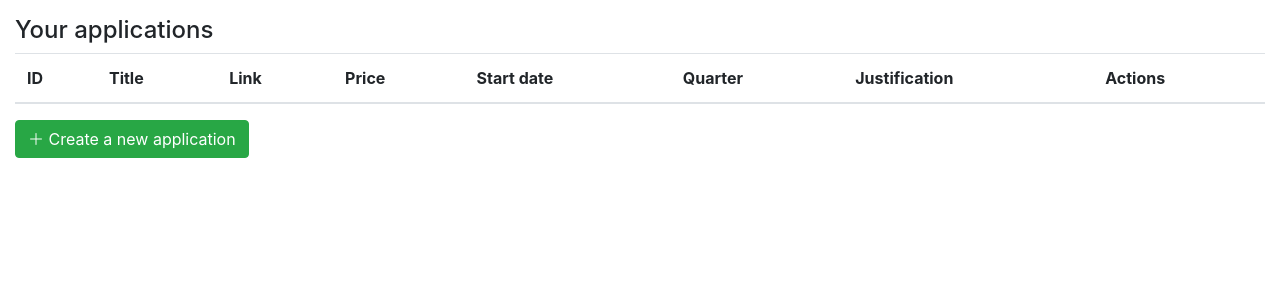
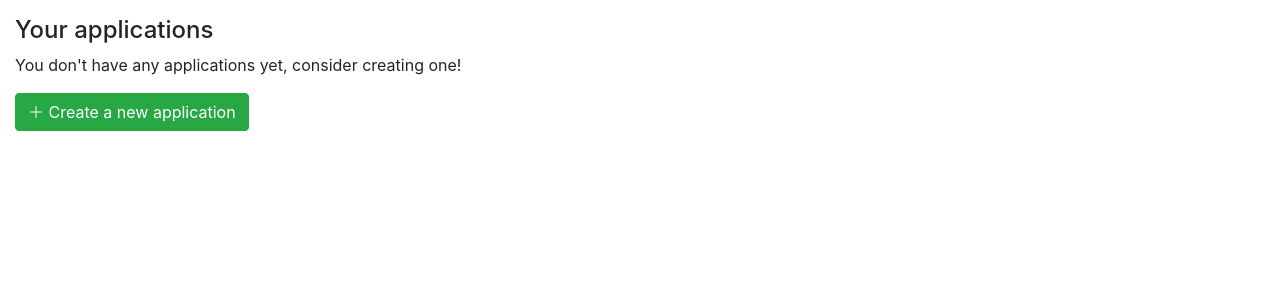
Before and after one commit to vadimkerr/spda, a Django app: page /applications/list/ in a window 1280 px wide. Shown: the part 56-356 px from the top of the page. Run offline with Django 3.2, Linux system fonts and the light colour scheme; a user stored in the database is signed in; data that the repository does not hold is empty; some libraries are stand-ins or nearby versions.

Commit message:
small frontend improvements

```diff
--- a/src/content/templates/engine/application_list.html
+++ b/src/content/templates/engine/application_list.html
@@ -5,6 +5,7 @@
 
 {% block content %}
     <h4>Your applications</h4>
+    {% if application_list %}
         <table class="table">
             <thead>
             <tr>
@@ -24,8 +25,8 @@
                     <td>{{ application.pk }}</td>
                     <td>{{ application.title }}</td>
                     <td>{{ application.link }}</td>
-                <td>{{ application.price }}</td>
-                <td>{{ application.start_date }}</td>
+                    <td>{{ application.price|default_if_none:"—" }}</td>
+                    <td>{{ application.start_date|default_if_none:"—" }}</td>
                     <td>{{ application.quarter }}</td>
                     <td>
                         {% if application.justification|length <= 30 %}
@@ -50,7 +51,13 @@
             {% endfor %}
             </tbody>
         </table>
+    {% else %}
+        <p>You don't have any applications yet, consider creating one!</p>
+    {% endif %}
+    <p>
         <a href="{% url 'engine:create' %}">
             <button class="btn btn-success"><i class="bi bi-plus-lg"></i> Create a new application</button>
         </a>
+    </p>
+
 {% endblock %}
--- a/src/engine/models.py
+++ b/src/engine/models.py
@@ -15,6 +15,6 @@ class Application(models.Model):
     title = models.CharField(max_length=200)
     link = models.URLField()
     price = models.CharField(max_length=50, null=True, default=None)
-    start_date = models.DateField(null=True, default=None)
+    start_date = models.DateField(null=True, default=None, help_text="Format: YYYY-MM-DD")
     quarter = models.PositiveSmallIntegerField(choices=Quarter.choices)
-    justification = models.TextField()
+    justification = models.TextField(help_text="Why this course is important for you?")
```
Also changed, not shown: src/engine/migrations/0001_initial.py. Lines whose indentation alone changed are shown as unchanged.
